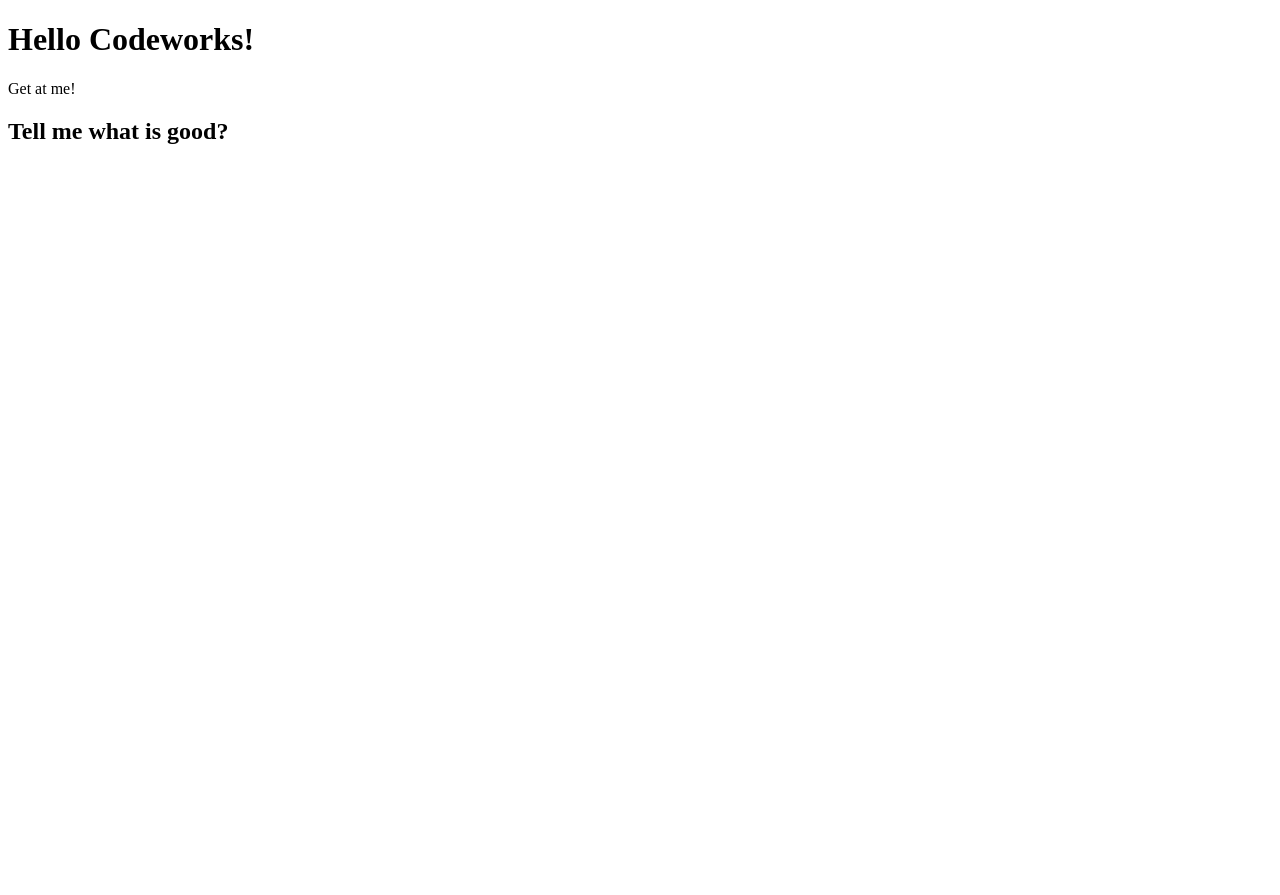
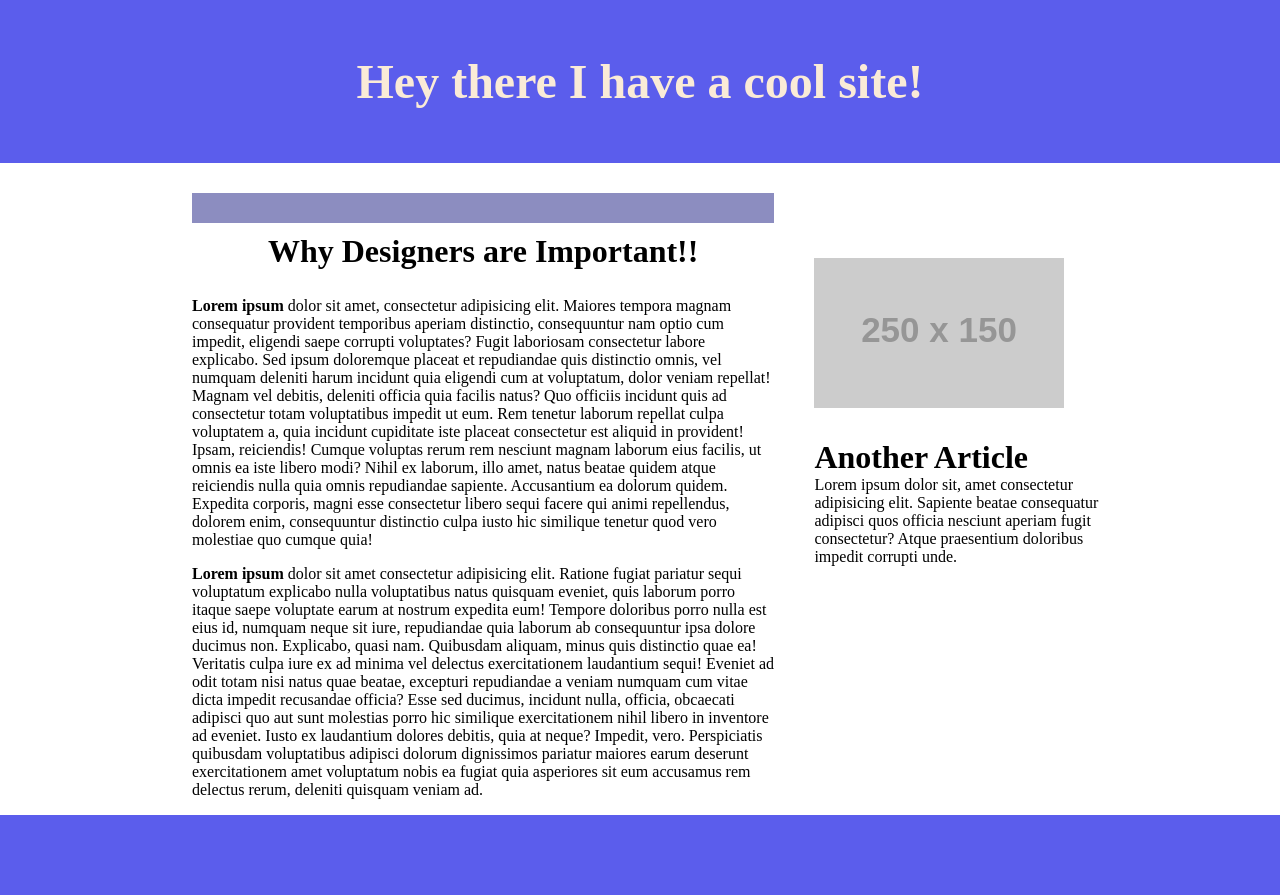
Before and after one commit to MichaelLambs/day2, a plain HTML site: page index.html in a window 1280 px wide. Before the commit the page ends 800 px from the top, so only its background shows below. Drawn offline with Linux system fonts and the light colour scheme; placeholder pictures from the web are drawn by us.

Commit message:
day2-website

```diff
--- /dev/null
+++ b/assets/styles/style.css
@@ -0,0 +1,70 @@
+body{
+    margin: 0;
+}
+
+h1{
+ font-size: 3em;
+}
+
+h2{
+ font-size: 2em;
+}
+
+h3{
+    font-size: 1.5em;
+}
+
+header{
+    background: #5b5dec;
+    padding: 20px;
+    text-align: center;
+    border: 2px solid #5b5dec;
+    color: antiquewhite;
+}
+
+footer{
+    background: #5b5dec;
+    height: 10vh;
+}
+
+.head {
+    margin-top: 30px;
+    border-top: 30px solid #8c8dc0;
+    text-align: center;
+}
+
+.head h2 {
+    margin-top: 10px;
+}
+
+.content {
+    display: inline-block;
+    width: 65%;
+}
+
+
+.main{
+   position: relative;
+}
+
+.sidebar {
+    width: 23%;
+    display: inline-block;
+    position: absolute;
+    margin-left: 40px;
+    margin-top: 95px;
+}
+
+.sidebar-description h2 {
+    margin-bottom: 0;
+
+}
+
+.sidebar-description p {
+    margin: 0;
+
+}
+
+.main-main{
+    margin: 0 15%;
+}
--- a/index.html
+++ b/index.html
@@ -1,14 +1,72 @@
 <!DOCTYPE html>
 <html lang="en">
+
 <head>
     <meta charset="UTF-8">
     <meta name="viewport" content="width=device-width, initial-scale=1.0">
     <meta http-equiv="X-UA-Compatible" content="ie=edge">
     <title>Document</title>
+    <link rel="stylesheet" href="assets/styles/style.css">
 </head>
+
 <body>
-    <h1>Hello Codeworks!</h1>
-    <p>Get at me!</p>
-    <h2>Tell me what is good?</h2>
+    <header>
+        <h1>Hey there I have a cool site!</h1>
+    </header>
+
+    <section>
+        <div class="main-main">
+            <div class="content">
+                <div class="head">
+                    <h2>Why Designers are Important!!</h2>
+                </div>
+                <div class="main">
+                    <p><strong>Lorem ipsum</strong> dolor sit amet, consectetur adipisicing elit. Maiores tempora magnam consequatur provident
+                        temporibus aperiam distinctio, consequuntur nam optio cum impedit, eligendi saepe corrupti voluptates?
+                        Fugit laboriosam consectetur labore explicabo. Sed ipsum doloremque placeat et repudiandae quis distinctio
+                        omnis, vel numquam deleniti harum incidunt quia eligendi cum at voluptatum, dolor veniam repellat!
+                        Magnam vel debitis, deleniti officia quia facilis natus? Quo officiis incidunt quis ad consectetur
+                        totam voluptatibus impedit ut eum. Rem tenetur laborum repellat culpa voluptatem a, quia incidunt
+                        cupiditate iste placeat consectetur est aliquid in provident! Ipsam, reiciendis! Cumque voluptas
+                        rerum rem nesciunt magnam laborum eius facilis, ut omnis ea iste libero modi? Nihil ex laborum, illo
+                        amet, natus beatae quidem atque reiciendis nulla quia omnis repudiandae sapiente. Accusantium ea
+                        dolorum quidem. Expedita corporis, magni esse consectetur libero sequi facere qui animi repellendus,
+                        dolorem enim, consequuntur distinctio culpa iusto hic similique tenetur quod vero molestiae quo cumque
+                        quia!</p>
+                    <p><strong>Lorem ipsum</strong> dolor sit amet consectetur adipisicing elit. Ratione fugiat pariatur sequi voluptatum explicabo
+                        nulla voluptatibus natus quisquam eveniet, quis laborum porro itaque saepe voluptate earum at nostrum
+                        expedita eum! Tempore doloribus porro nulla est eius id, numquam neque sit iure, repudiandae quia
+                        laborum ab consequuntur ipsa dolore ducimus non. Explicabo, quasi nam. Quibusdam aliquam, minus quis
+                        distinctio quae ea! Veritatis culpa iure ex ad minima vel delectus exercitationem laudantium sequi!
+                        Eveniet ad odit totam nisi natus quae beatae, excepturi repudiandae a veniam numquam cum vitae dicta
+                        impedit recusandae officia? Esse sed ducimus, incidunt nulla, officia, obcaecati adipisci quo aut
+                        sunt molestias porro hic similique exercitationem nihil libero in inventore ad eveniet. Iusto ex
+                        laudantium dolores debitis, quia at neque? Impedit, vero. Perspiciatis quibusdam voluptatibus adipisci
+                        dolorum dignissimos pariatur maiores earum deserunt exercitationem amet voluptatum nobis ea fugiat
+                        quia asperiores sit eum accusamus rem delectus rerum, deleniti quisquam veniam ad.</p>
+                </div>
+            </div>
+
+
+            <div class="sidebar">
+                <div class="sidebar-heading">
+                    <img src="http://placehold.it/250x150" alt="">
+                </div>
+                <div class="sidebar-description">
+                    <h2>Another Article</h2>
+                    <p>Lorem ipsum dolor sit, amet consectetur adipisicing elit. Sapiente beatae consequatur adipisci quos officia
+                        nesciunt aperiam fugit consectetur? Atque praesentium doloribus impedit corrupti unde.</p>
+                </div>
+            </div>
+        </div>
+
+
+    </section>
+
+    <footer>
+
+    </footer>
+
 </body>
+
 </html>
```
